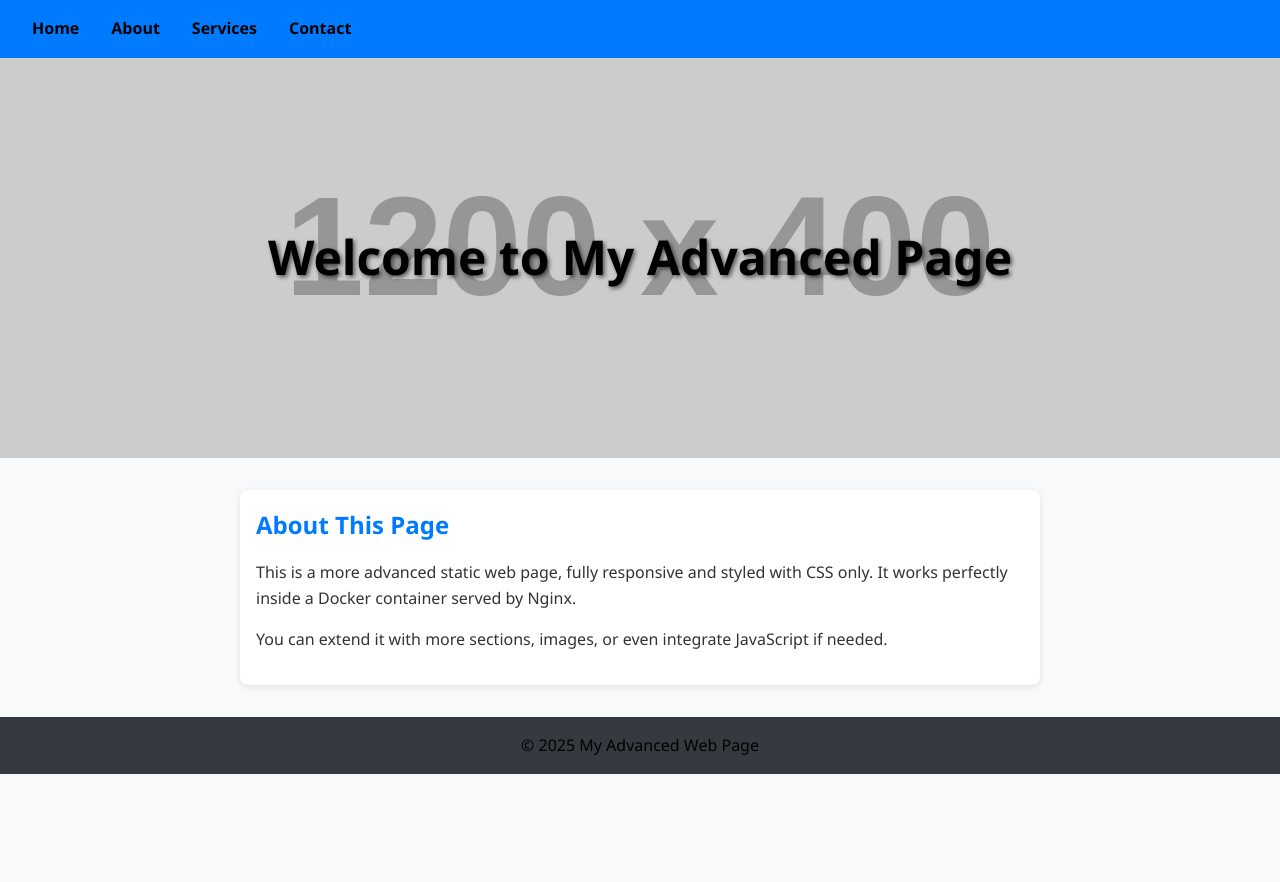
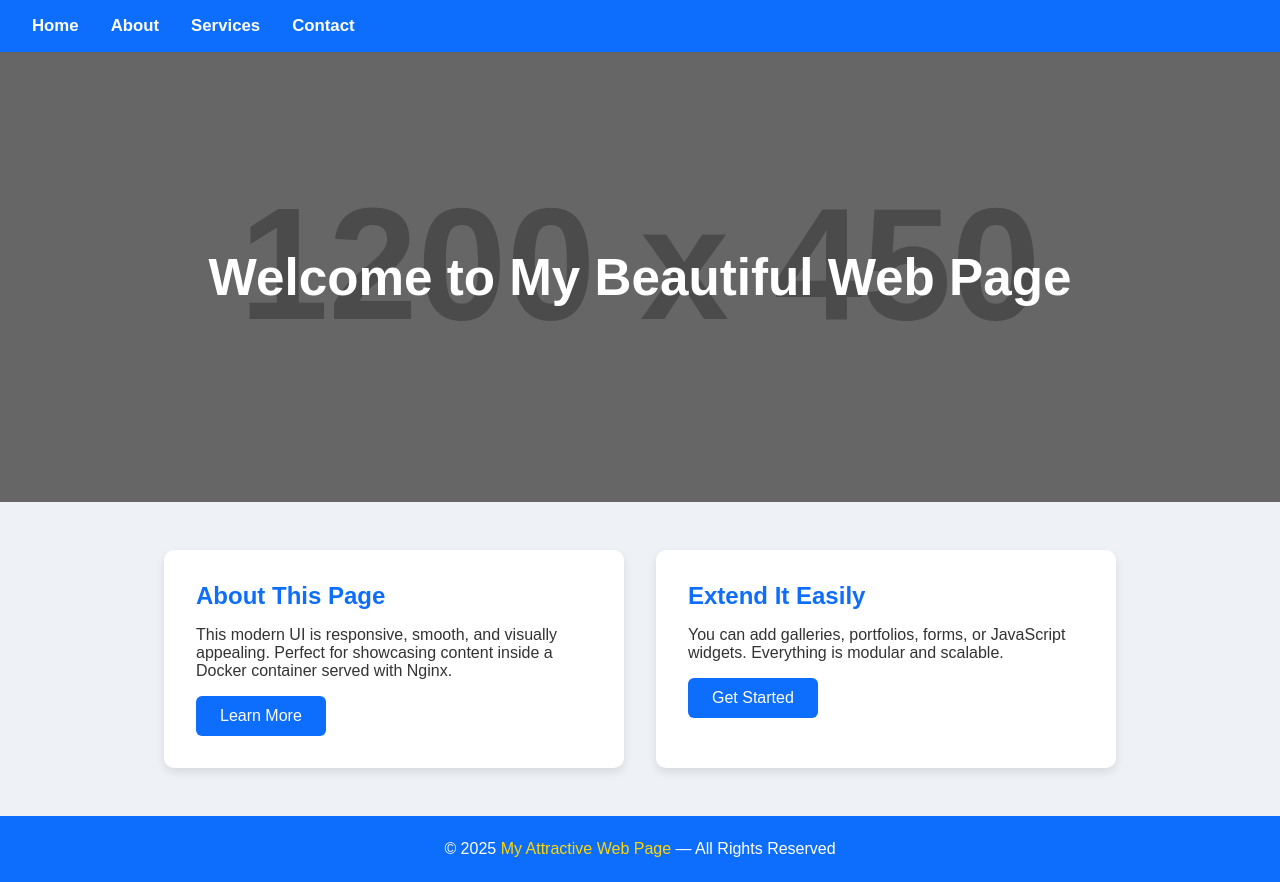
Before and after one commit to Vire-cloud/helm, a plain HTML site: page index.html in a window 1280 px wide. Before the commit the page ends 800 px from the top, so only its background shows below. Drawn offline with Linux system fonts and the light colour scheme; placeholder pictures from the web are drawn by us.

Commit message:
Update index.html

```diff
--- a/index.html
+++ b/index.html
@@ -3,9 +3,8 @@
 <head>
     <meta charset="UTF-8">
     <meta name="viewport" content="width=device-width, initial-scale=1.0">
-    <title>My Advanced Web Page</title>
+    <title>My Attractive Web Page</title>
     <style>
-        /* Reset some default styles */
         * {
             margin: 0;
             padding: 0;
@@ -13,22 +12,21 @@
         }
 
         body {
-            font-family: 'Segoe UI', Tahoma, Geneva, Verdana, sans-serif;
-            line-height: 1.6;
-            background: #f8f9fa;
+            font-family: 'Poppins', sans-serif;
+            background: #eef2f7;
             color: #333;
         }
 
         /* Navbar */
         nav {
-            background-color: #007bff;
+            background: #0d6efd;
             padding: 1rem 2rem;
+            box-shadow: 0 3px 6px rgba(0,0,0,0.15);
         }
 
         nav ul {
+            display: flex;
             list-style: none;
-            display: flex;
-            justify-content: flex-start;
         }
 
         nav ul li {
@@ -37,71 +35,95 @@
 
         nav ul li a {
             text-decoration: none;
-            color: black;
-            font-weight: bold;
+            color: white;
+            font-weight: 600;
+            font-size: 1.05rem;
+            transition: 0.3s;
         }
 
         nav ul li a:hover {
-            text-decoration: underline;
+            color: #ffd700;
         }
 
-        /* Hero section */
+        /* Hero Banner */
         .hero {
-            background: url('https://via.placeholder.com/1200x400') no-repeat center center/cover;
-            height: 400px;
+            height: 450px;
+            background: linear-gradient(rgba(0,0,0,0.5), rgba(0,0,0,0.5)),
+                        url("https://via.placeholder.com/1200x450") center/cover no-repeat;
             display: flex;
             justify-content: center;
             align-items: center;
-            color: black;
-            text-shadow: 2px 2px 4px rgba(0,0,0,0.6);
+            color: #fff;
+            text-align: center;
+            padding: 0 1rem;
         }
 
         .hero h1 {
-            font-size: 3rem;
+            font-size: 3.2rem;
+            animation: fadeIn 2s ease;
         }
 
-        /* Content section */
-        .content {
-            max-width: 800px;
-            margin: 2rem auto;
-            padding: 1rem;
-            background: white;
-            border-radius: 8px;
-            box-shadow: 0 2px 6px rgba(0,0,0,0.1);
+        @keyframes fadeIn {
+            from { opacity: 0; transform: translateY(-20px); }
+            to { opacity: 1; transform: translateY(0); }
         }
 
-        .content h2 {
-            color: #007bff;
-            margin-bottom: 1rem;
+        /* Content */
+        .content {
+            max-width: 1000px;
+            margin: 3rem auto;
+            display: grid;
+            grid-template-columns: repeat(auto-fit, minmax(300px, 1fr));
+            gap: 2rem;
+            padding: 0 1.5rem;
         }
 
-        .content p {
+        .card {
+            background: white;
+            padding: 2rem;
+            border-radius: 10px;
+            box-shadow: 0 4px 10px rgba(0,0,0,0.1);
+            transition: 0.3s;
+        }
+
+        .card:hover {
+            transform: translateY(-8px);
+            box-shadow: 0 8px 20px rgba(0,0,0,0.2);
+        }
+
+        .card h2 {
             margin-bottom: 1rem;
+            color: #0d6efd;
+        }
+
+        .btn {
+            display: inline-block;
+            background: #0d6efd;
+            color: white;
+            padding: 0.7rem 1.5rem;
+            margin-top: 1rem;
+            text-decoration: none;
+            border-radius: 6px;
+            transition: 0.3s;
+        }
+
+        .btn:hover {
+            background: #073fa5;
         }
 
         /* Footer */
         footer {
+            background: #0d6efd;
+            color: white;
+            padding: 1.5rem;
             text-align: center;
-            padding: 1rem;
-            background: #343a40;
-            color: black;
-            margin-top: 2rem;
+            margin-top: 3rem;
+            font-size: 1rem;
+            font-weight: 500;
         }
 
-        /* Responsive */
-        @media (max-width: 768px) {
-            nav ul {
-                flex-direction: column;
-                align-items: flex-start;
-            }
-
-            nav ul li {
-                margin-bottom: 0.5rem;
-            }
-
-            .hero h1 {
-                font-size: 2rem;
-            }
+        footer span {
+            color: #ffd700;
         }
     </style>
 </head>
@@ -117,17 +139,25 @@
     </nav>
 
     <section class="hero">
-        <h1>Welcome to My Advanced Page</h1>
+        <h1>Welcome to My Beautiful Web Page</h1>
     </section>
 
     <section class="content">
-        <h2>About This Page</h2>
-        <p>This is a more advanced static web page, fully responsive and styled with CSS only. It works perfectly inside a Docker container served by Nginx.</p>
-        <p>You can extend it with more sections, images, or even integrate JavaScript if needed.</p>
+        <div class="card">
+            <h2>About This Page</h2>
+            <p>This modern UI is responsive, smooth, and visually appealing. Perfect for showcasing content inside a Docker container served with Nginx.</p>
+            <a href="#" class="btn">Learn More</a>
+        </div>
+
+        <div class="card">
+            <h2>Extend It Easily</h2>
+            <p>You can add galleries, portfolios, forms, or JavaScript widgets. Everything is modular and scalable.</p>
+            <a href="#" class="btn">Get Started</a>
+        </div>
     </section>
 
     <footer>
-        &copy; 2025 My Advanced Web Page
+        © 2025 <span>My Attractive Web Page</span> — All Rights Reserved
     </footer>
 
 </body>
```
